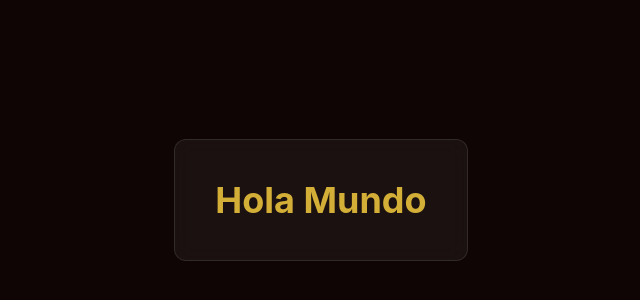
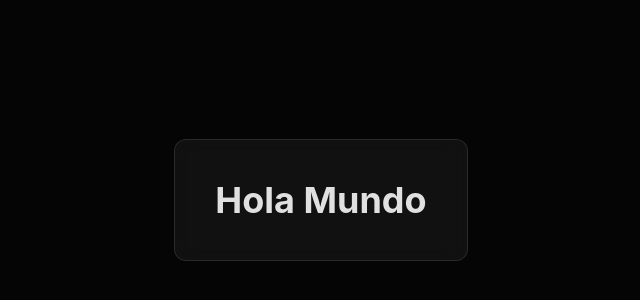
Before and after one commit to daniel132465/catador_virtual_vino, a React (Vite) app: page / in a window 1280 px wide. Shown: the part 200-500 px from the top of the page, without its empty margins (319-959 px from the left). Built offline with nearby package versions, Linux system fonts and the light colour scheme.

Commit message:
version 0

```diff
--- a/package.json
+++ b/package.json
@@ -17,13 +17,17 @@
   },
   "devDependencies": {
     "@eslint/js": "^9.39.1",
+    "@tailwindcss/postcss": "^4.1.17",
     "@types/react": "^19.2.5",
     "@types/react-dom": "^19.2.3",
     "@vitejs/plugin-react": "^5.1.1",
+    "autoprefixer": "^10.4.22",
     "eslint": "^9.39.1",
     "eslint-plugin-react-hooks": "^7.0.1",
     "eslint-plugin-react-refresh": "^0.4.24",
     "globals": "^16.5.0",
+    "postcss": "^8.5.6",
+    "tailwindcss": "^4.1.17",
     "vite": "^7.2.4"
   }
 }
--- a/postcss.config.js
+++ b/postcss.config.js
@@ -1,6 +1,6 @@
 export default {
     plugins: {
-        tailwindcss: {},
+        '@tailwindcss/postcss': {},
         autoprefixer: {},
     },
 }
--- a/src/index.css
+++ b/src/index.css
@@ -1,6 +1,11 @@
-@tailwind base;
-@tailwind components;
-@tailwind utilities;
+@import "tailwindcss";
+
+@theme {
+  --color-vino-dark: #050505;
+  --color-vino-red: #FF0040;
+  --color-vino-gold: #E0E0E0;
+  --color-vino-light: #FFFFFF;
+}
 
 :root {
   font-family: Inter, system-ui, Avenir, Helvetica, Arial, sans-serif;
@@ -14,7 +19,8 @@
 }
 
 body {
-  @apply bg-vino-dark text-vino-light;
+  background-color: var(--color-vino-dark);
+  color: var(--color-vino-light);
   margin: 0;
   min-width: 320px;
   min-height: 100vh;
```
Also changed, not shown: 1 other file (tests, documents, lock files or other folders).
